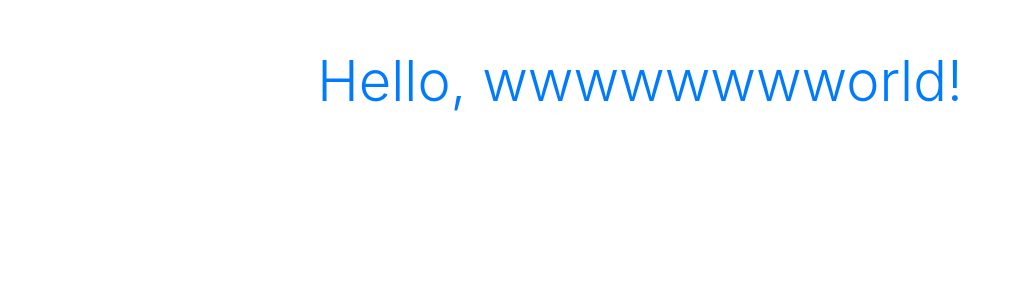
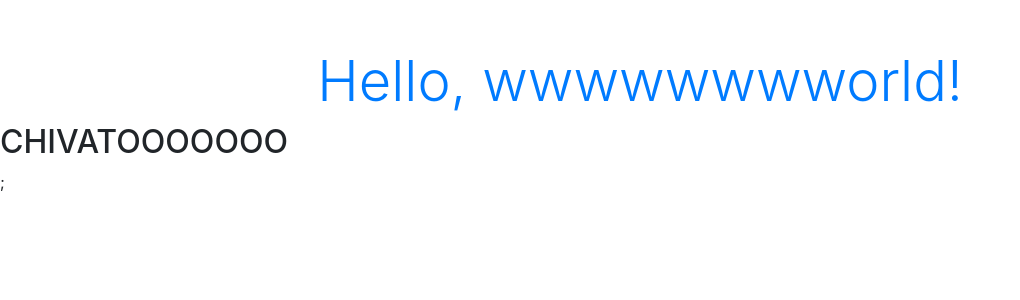
Before and after one commit to pikoro1234/pikoro1234.github.io, a PHP site: page / in a window 1280 px wide. Shown: the part 56-356 px from the top of the page, without its empty margins (0-1020 px from the left). Run offline with PHP 8.4, Linux system fonts and the light colour scheme.

Commit message:
index php

```diff
--- a/index.html
+++ b/index.php
@@ -48,6 +48,8 @@
     </nav>
     <h1 class="text-center mt-5 display-4 text-primary">Hello, wwwwwwwworld!</h1>
 
+    <?php echo "<h2>CHIVATOOOOOOO</h2>;"?>
+
     <!-- Optional JavaScript -->
     <!-- jQuery first, then Popper.js, then Bootstrap JS -->
     <script src="https://code.jquery.com/jquery-3.4.1.slim.min.js" integrity="sha384-J6qa4849blE2+poT4WnyKhv5vZF5SrPo0iEjwBvKU7imGFAV0wwj1yYfoRSJoZ+n" crossorigin="anonymous"></script>
```
